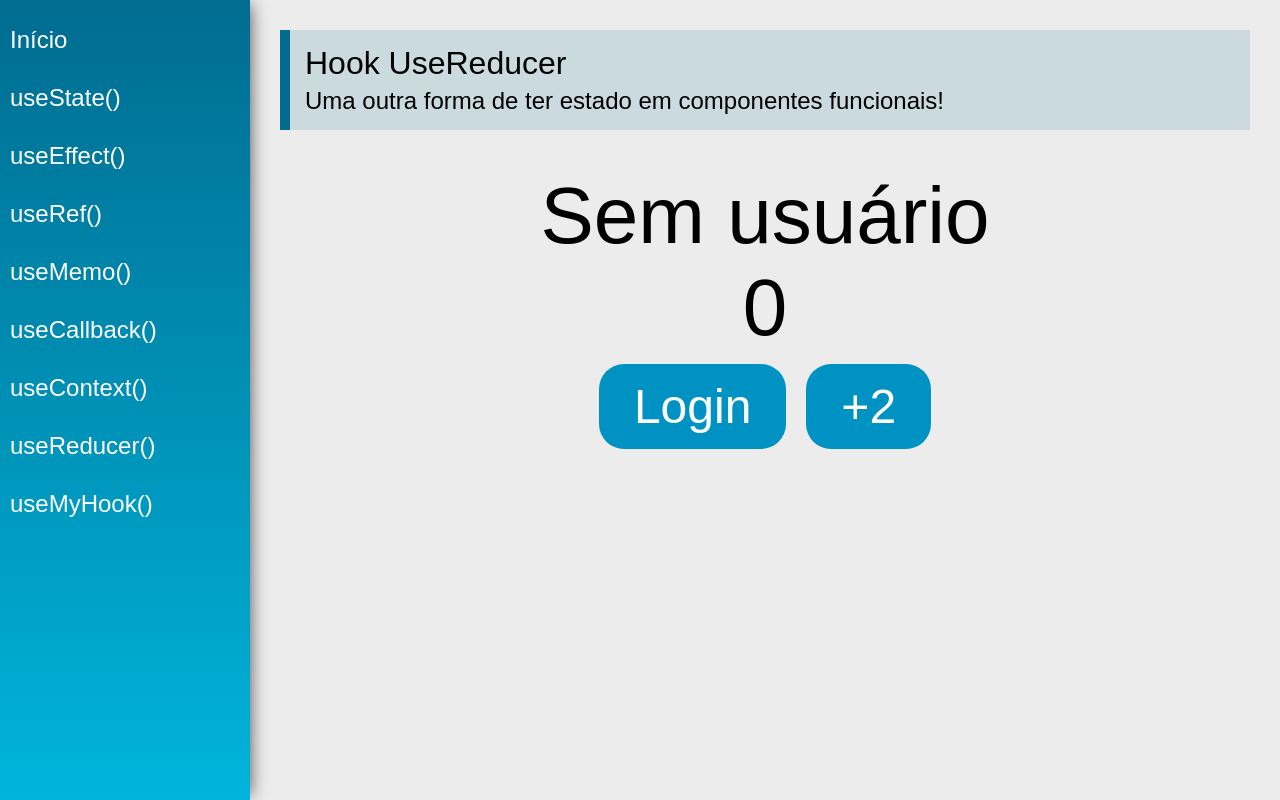
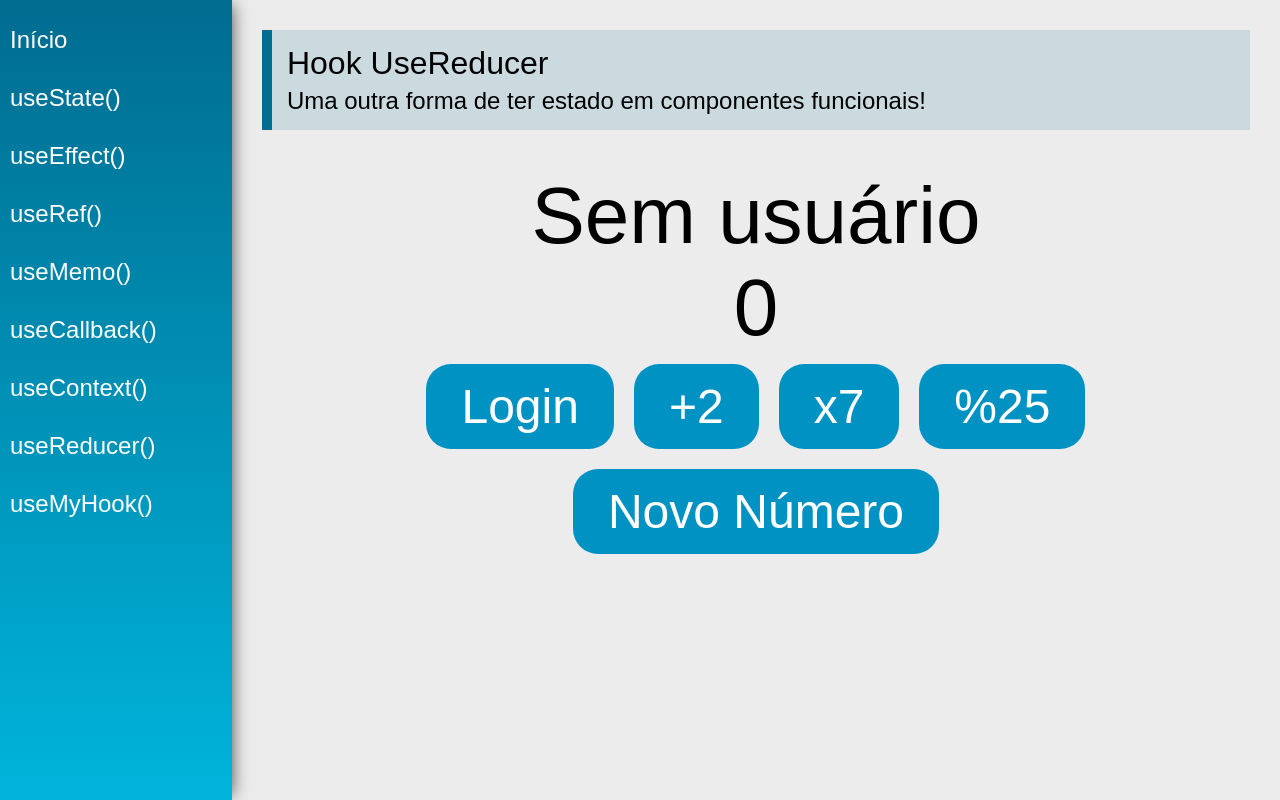
Before and after one commit to LuisLimaIt/hooks, a React (Create React App) app: page /useReducer in a window 1280 px wide. Built offline with nearby package versions, Linux system fonts and the light colour scheme.

Commit message:
Desafio useReducer

```diff
--- a/src/views/examples/UseReducer.jsx
+++ b/src/views/examples/UseReducer.jsx
@@ -13,6 +13,12 @@ function reducer(state, action, payload) {
     switch(action.type) {
         case 'number_add2':
             return{...state, number: state.number +2}
+        case 'numberMultipliedBy7':
+            return{...state, number: state.number * 7}
+        case 'numberDividedBy25':
+            return{...state, number: parseInt(state.number / 25)}
+        case 'addNewNumber':
+            return{...state, number: state.number + action.payload}
         case 'login':
             return { ...state, user: { name: action.payload }}
         default:
@@ -48,6 +54,21 @@ const UseReducer = (props) => {
                         onClick={() => dispatch({type: 'number_add2'})}>
                         +2
                     </button>
+                    <button
+                        className="btn"
+                        onClick={() => dispatch({type: 'numberMultipliedBy7'})}>
+                        x7
+                    </button>
+                    <button
+                        className="btn"
+                        onClick={() => dispatch({type: 'numberDividedBy25'})}>
+                        %25
+                    </button>
+                    <button
+                        className="btn"
+                        onClick={() => dispatch({type: 'addNewNumber', payload: 36})}>
+                        Novo Número
+                    </button>
                 </div>
             </div>
         </div>
```
